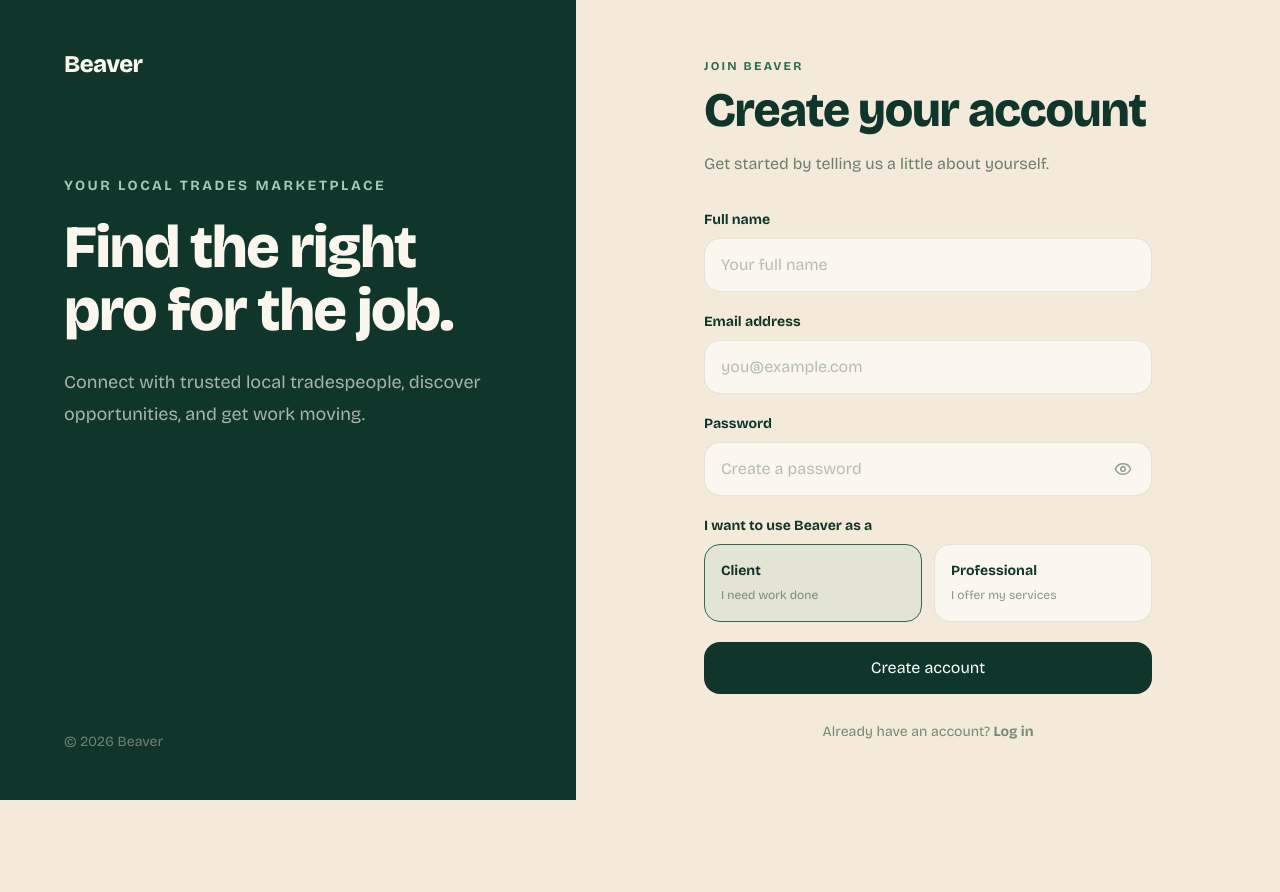
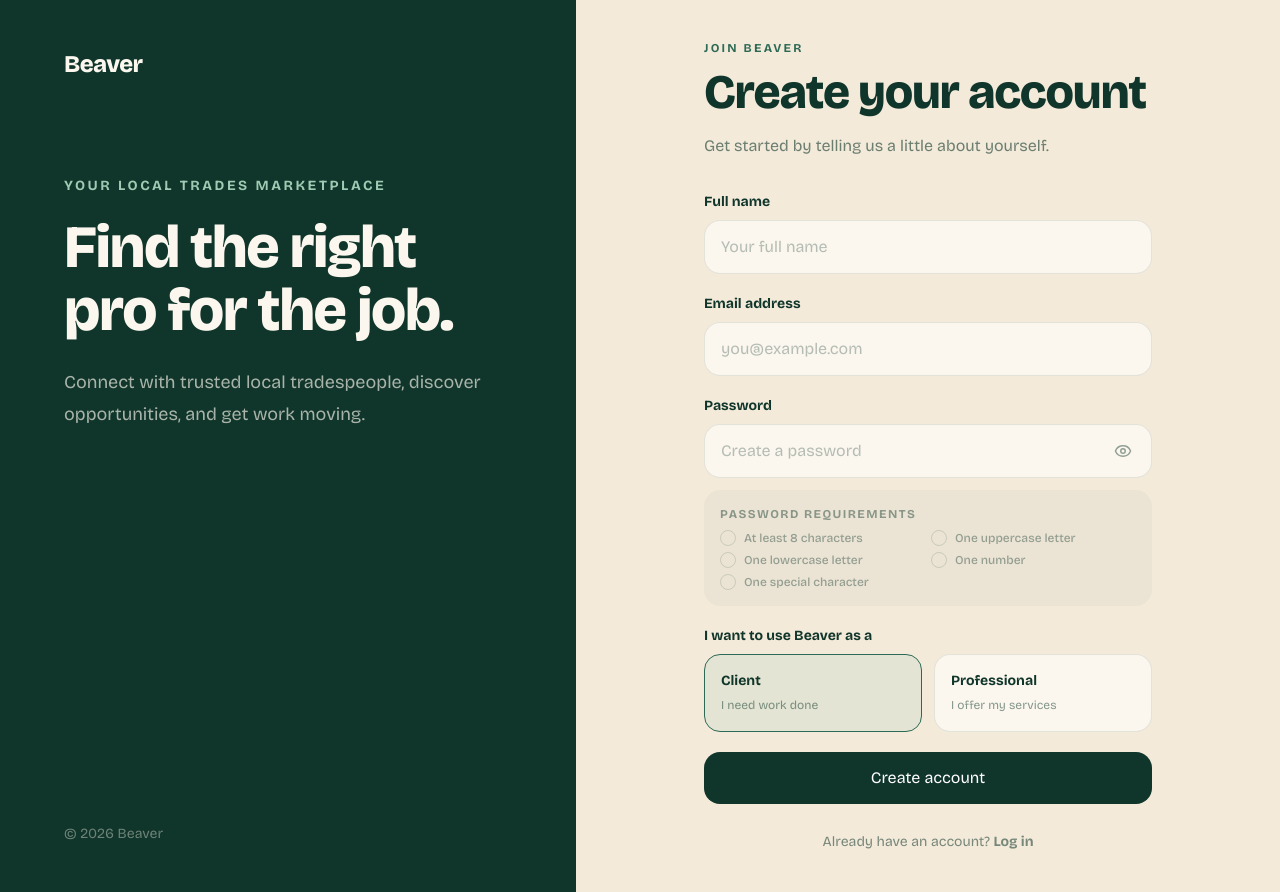
Before and after one commit to ghalox2003/Beaver, a React (Vite) app: page /signup in a window 1280 px wide. Before the commit the page ends 800 px from the top, so only its background shows below. Built offline with nearby package versions, Linux system fonts and the light colour scheme.

Commit message:
feat: add password strength requirements

```diff
--- a/src/pages/SignupPage.tsx
+++ b/src/pages/SignupPage.tsx
@@ -1,17 +1,55 @@
 import { useState } from 'react'
 import type { FormEvent } from 'react'
-import { Eye, EyeOff, LoaderCircle } from 'lucide-react'
+import { Check, Eye, EyeOff, LoaderCircle } from 'lucide-react'
 import { Link } from 'react-router-dom'
+
+type PasswordRequirement = {
+  label: string
+  test: (password: string) => boolean
+}
+
+const passwordRequirements: PasswordRequirement[] = [
+  {
+    label: 'At least 8 characters',
+    test: (password) => password.length >= 8,
+  },
+  {
+    label: 'One uppercase letter',
+    test: (password) => /[A-Z]/.test(password),
+  },
+  {
+    label: 'One lowercase letter',
+    test: (password) => /[a-z]/.test(password),
+  },
+  {
+    label: 'One number',
+    test: (password) => /\d/.test(password),
+  },
+  {
+    label: 'One special character',
+    test: (password) => /[^A-Za-z0-9]/.test(password),
+  },
+]
 
 function SignupPage() {
   const [error, setError] = useState('')
   const [isSubmitting, setIsSubmitting] = useState(false)
   const [showPassword, setShowPassword] = useState(false)
+  const [password, setPassword] = useState('')
+
+  const passwordIsValid = passwordRequirements.every((requirement) =>
+    requirement.test(password),
+  )
 
   function handleSubmit(event: FormEvent<HTMLFormElement>) {
     event.preventDefault()
 
     const form = event.currentTarget
+
+    if (!passwordIsValid) {
+      setError('Please meet all password requirements.')
+      return
+    }
 
     if (!form.checkValidity()) {
       setError('Please fill in all fields with valid information.')
@@ -92,6 +130,11 @@ function SignupPage() {
               id="signup-password"
               name="password"
               type={showPassword ? 'text' : 'password'}
+              value={password}
+              onChange={(event) => {
+                setPassword(event.target.value)
+                setError('')
+              }}
               required
               disabled={isSubmitting}
               placeholder="Create a password"
@@ -107,6 +150,40 @@ function SignupPage() {
             >
               {showPassword ? <EyeOff size={18} /> : <Eye size={18} />}
             </button>
+          </div>
+
+          <div className="mt-3 rounded-2xl bg-forest-900/[0.03] p-4">
+            <p className="mb-2 text-xs font-bold uppercase tracking-[0.12em] text-forest-900/45">
+              Password requirements
+            </p>
+
+            <ul className="grid gap-1.5 sm:grid-cols-2">
+              {passwordRequirements.map((requirement) => {
+                const isMet = requirement.test(password)
+
+                return (
+                  <li
+                    key={requirement.label}
+                    className={`flex items-center gap-2 text-xs font-medium transition ${
+                      isMet
+                        ? 'text-forest-700'
+                        : 'text-forest-900/40'
+                    }`}
+                  >
+                    <span
+                      className={`flex h-4 w-4 shrink-0 items-center justify-center rounded-full ${
+                        isMet
+                          ? 'bg-sage/40'
+                          : 'border border-forest-900/15'
+                      }`}
+                    >
+                      {isMet && <Check size={11} strokeWidth={3} />}
+                    </span>
+                    {requirement.label}
+                  </li>
+                )
+              })}
+            </ul>
           </div>
         </div>
 
```
Also changed, not shown: 1 other file (tests, documents, lock files or other folders).
